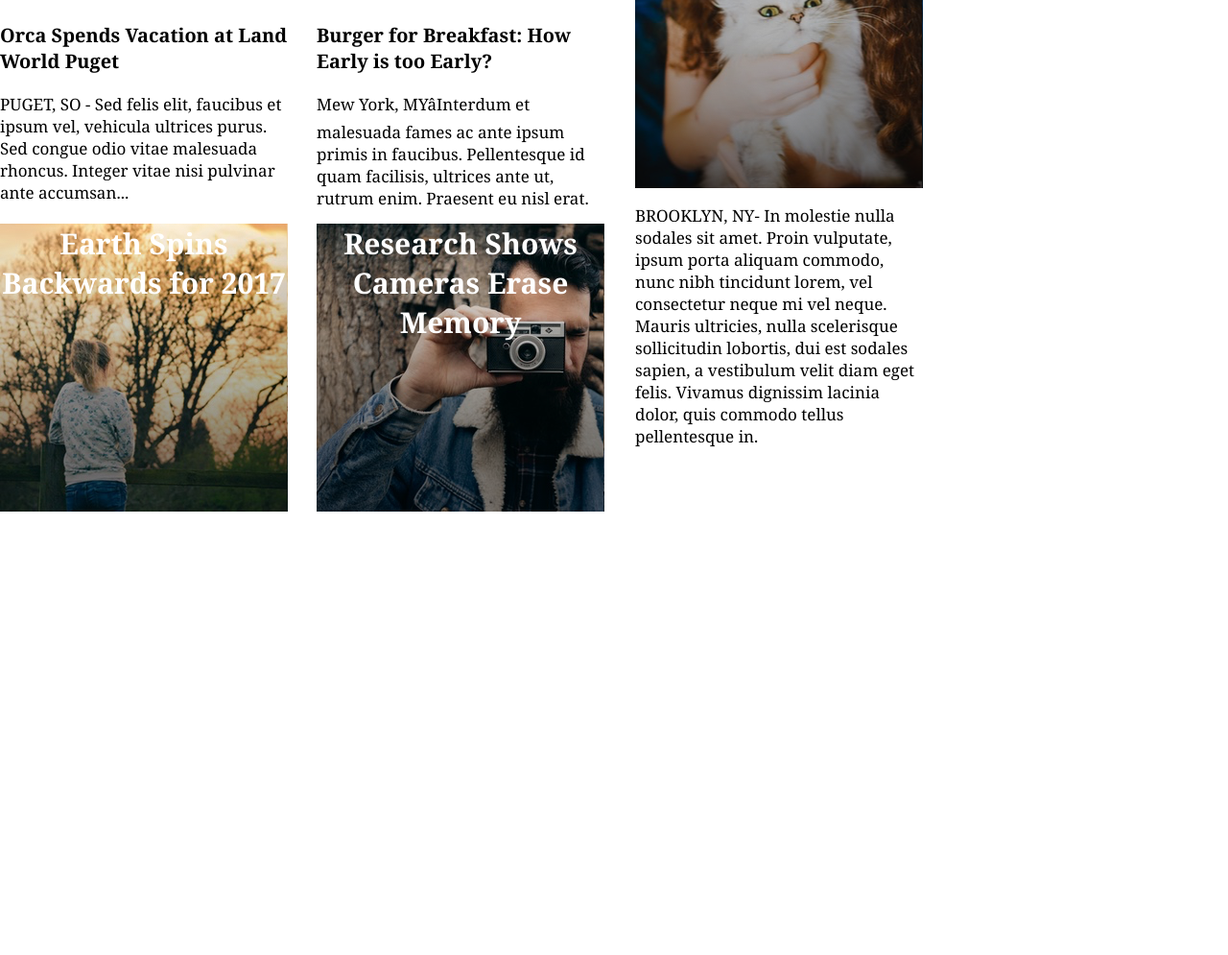
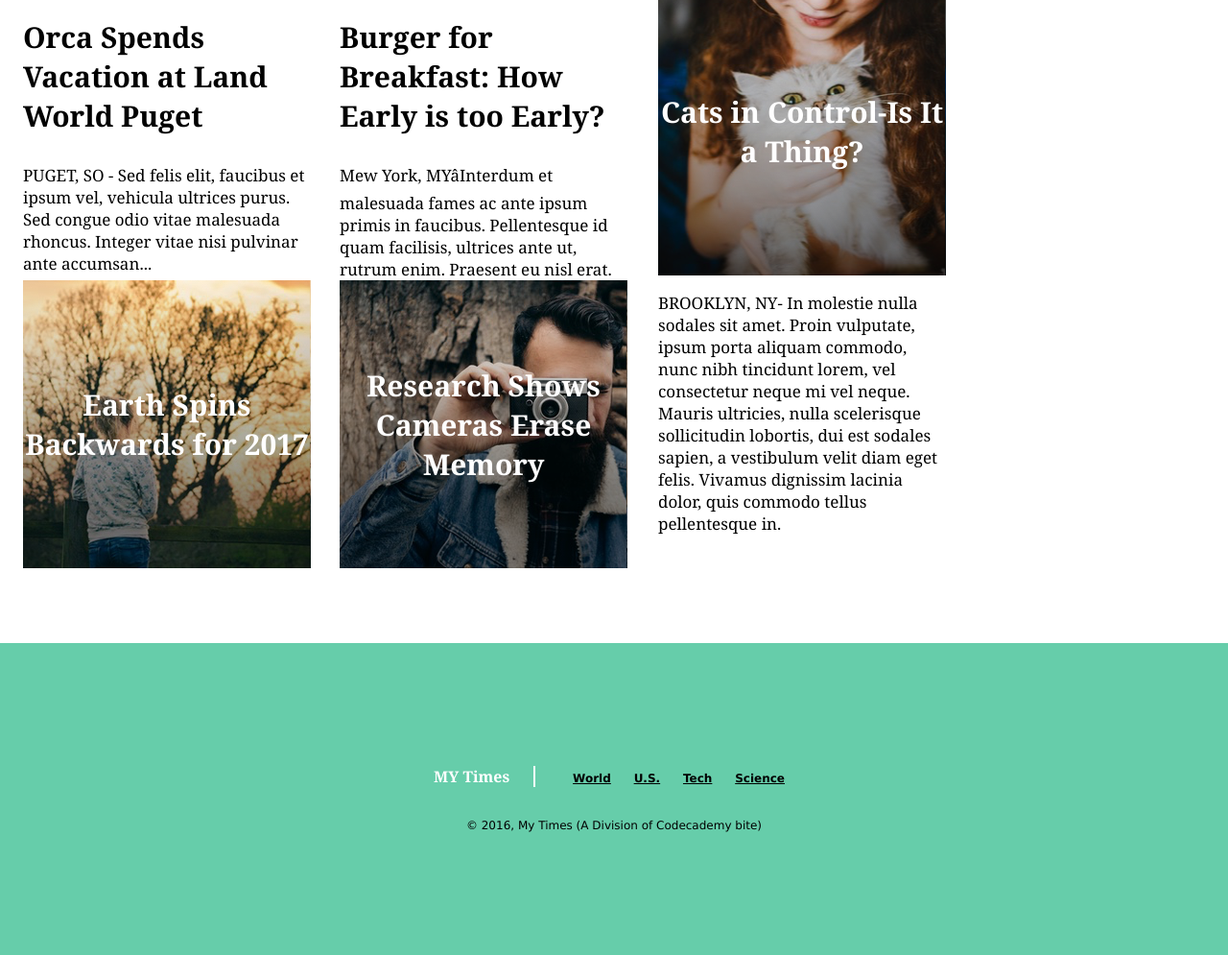
Before and after one commit to sdprovence/mytimes, a plain HTML site: page index.html in a window 1280 px wide. Shown: the part 714-1709 px from the top of the page at 96% size. Before the commit the page ends 1247 px from the top, so only its background shows below. Drawn offline with Linux system fonts and the light colour scheme.

Commit message:
Step 8 adjusted fonts and spacing

```diff
--- a/index.html
+++ b/index.html
@@ -2,14 +2,14 @@
 <html>
   <head>
     <meta charset="utf-8">
-    <title>MY Times</title>
+    <title>My Times</title>
     <link rel="stylesheet" href="./resources/css/style.css" type="text/css">
   </head>
   <body>
     <header>
       <div class="logo">
         <img src="./resources/img-myt-logo.jpg" />
-        <span>MY Times</span>
+        <span>My Times</span>
       </div>
       <nav>
           <a href="#">World</a>
@@ -67,5 +67,19 @@
           </ul>
       </div>
     </div>
+    <footer>
+      <div class="end">
+        <span class="title">MY Times</span>
+        <nav>
+            <a href="#">World</a>
+            <a href="#">U.S.</a>
+            <a href="#">Tech</a>
+            <a href="#">Science</a>
+        </nav>
+      </div>
+      <div class="copyright">
+        © 2016, My Times (A Division of Codecademy bite)
+      </div>
+    </footer>
   </body>
 </html>
--- a/resources/css/style.css
+++ b/resources/css/style.css
@@ -46,7 +46,8 @@ nav a {
 .main-content {
   display: flex;
   padding-top: 116px;
-  width: 1266;
+  width: 1232px;
+  margin: 0 auto 78px auto;
 }
 
 .column {
@@ -80,7 +81,7 @@ nav a {
 }
 
 .image-content {
-  margin-top: 15px;
+  display: flex;
   width: 300px;
   height: 300px;
   justify-content: center;
@@ -91,13 +92,18 @@ nav a {
   font-size: 30px;
   color: white;
   text-align: center;
+  align-items: center;
 }
 
 .lead-story .image-content {
+  display: flex;
   background-image: url("../img-story-main.png");
-  width: 630px;
+  background-size: cover;
+  width: 600px;
   font-size: 40px;
   text-align: left;
+  padding-left: 20px;
+  align-items: center;
 }
 
 .lead-story p {
@@ -105,6 +111,7 @@ nav a {
 }
 
 .story {
+  display: flex;
   width: 300px;
   flex-direction: column;
 }
@@ -115,6 +122,10 @@ nav a {
   font-family: Georgia;
   font-size: 17px;
   color: black;
+}
+
+.story h3 {
+  font-size: 30px;
 }
 
 .image-content.earth {
@@ -154,3 +165,42 @@ nav a {
   font-size: 12px;
   color: DimGray;
 }
+
+footer {
+  display: flex;
+  flex-direction: column;
+  justify-content: center;
+  align-items: center;
+  background-color: MediumAquamarine;
+  height: 325px;
+  width: 100%;
+  margin: auto;
+  font-family: Verdana;
+  font-size: 12px;
+}
+
+.end {
+  display: block;
+  height: 55px;
+}
+
+footer .title {
+  display: inline-block;
+  padding-right: 25px;
+  border-right: 2px solid white;
+  font-family: Georgia;
+  font-size: 16px;
+  font-weight: bold;
+  color: white;
+}
+
+footer nav {
+  display: inline-block;
+  margin-left: 25px;
+}
+
+footer nav a {
+  font-family: Verdana;
+  font-weight: bold;
+  color: black;
+}
```
